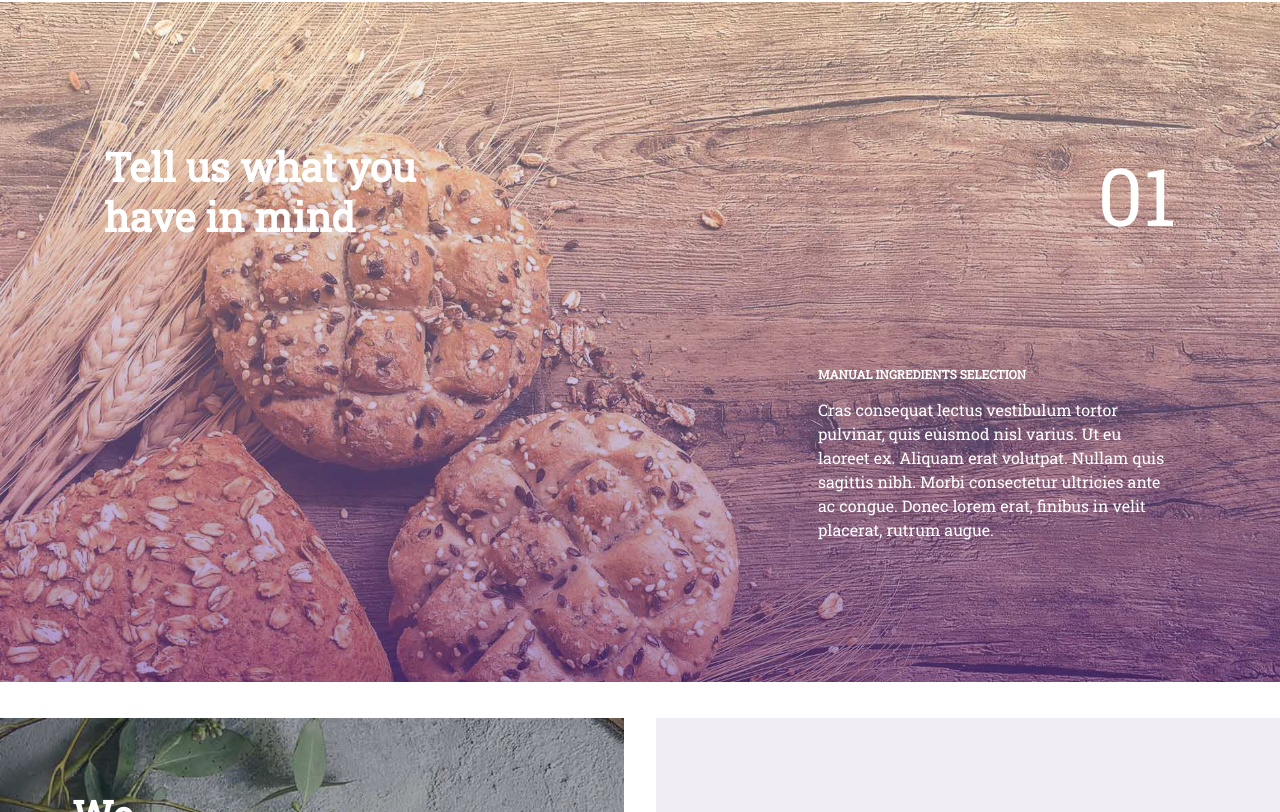
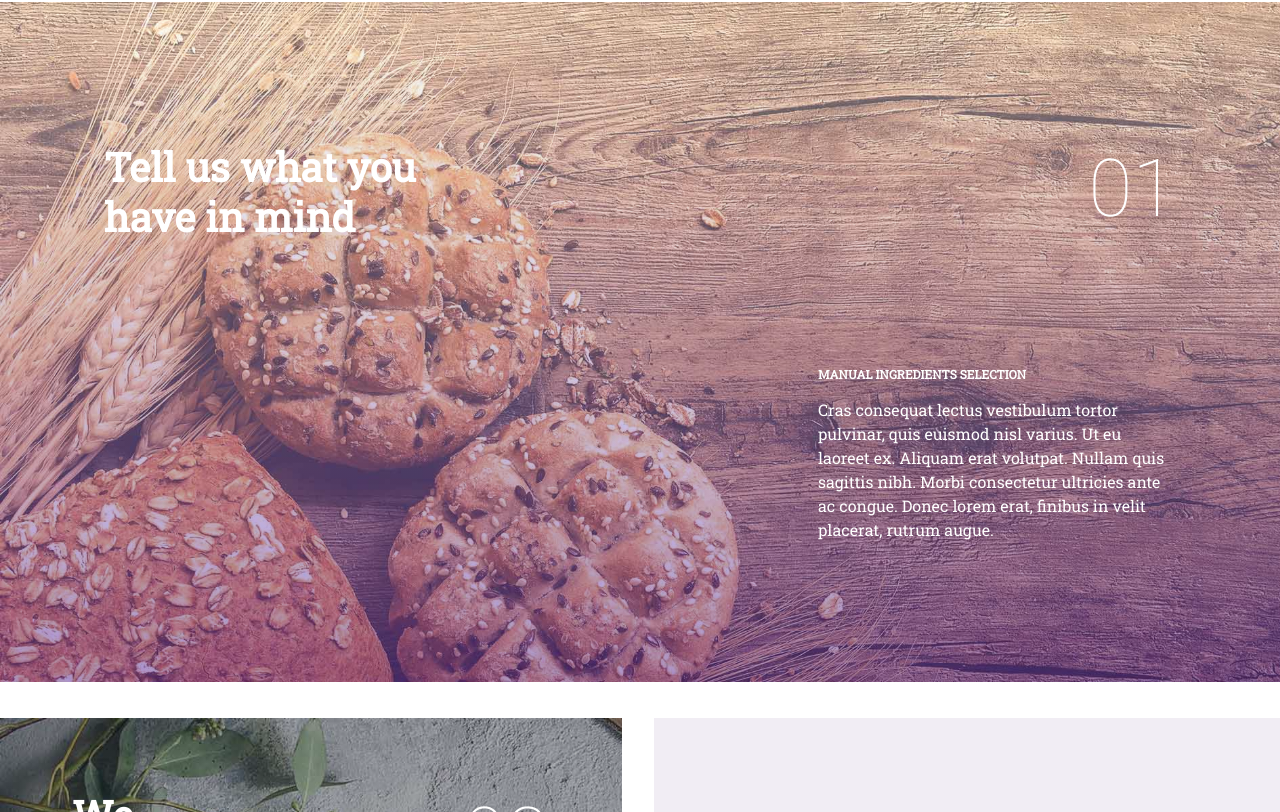
Before and after one commit to Amreal-Lamanera/proj-html-vuejs, a Vue app: page / in a window 1280 px wide. Shown: the part 3408-4220 px from the top of the page. Built offline with nearby package versions, Linux system fonts and the light colour scheme.

Commit message:
add roboto + minor style changes

```diff
--- a/package.json
+++ b/package.json
@@ -8,6 +8,7 @@
     "lint": "vue-cli-service lint"
   },
   "dependencies": {
+    "@fontsource/roboto": "^4.5.8",
     "@fontsource/roboto-slab": "^4.5.9",
     "@fortawesome/fontawesome-svg-core": "^6.2.0",
     "@fortawesome/free-brands-svg-icons": "^6.2.0",
--- a/src/main.js
+++ b/src/main.js
@@ -2,6 +2,7 @@ import Vue from 'vue'
 import App from './App.vue'
 
 import "@fontsource/roboto-slab"
+import "@fontsource/roboto/100.css"
 
 // BOOTSTRAP START
 
--- a/src/style/tellUs.scss
+++ b/src/style/tellUs.scss
@@ -55,7 +55,8 @@
     }
 
     strong {
-        font-weight: lighter;
+        font-family: "Roboto", serif;
+        font-weight: 100;
         font-size: 5rem;
     }
 }
```
Also changed, not shown: 1 other file (tests, documents, lock files or other folders).
